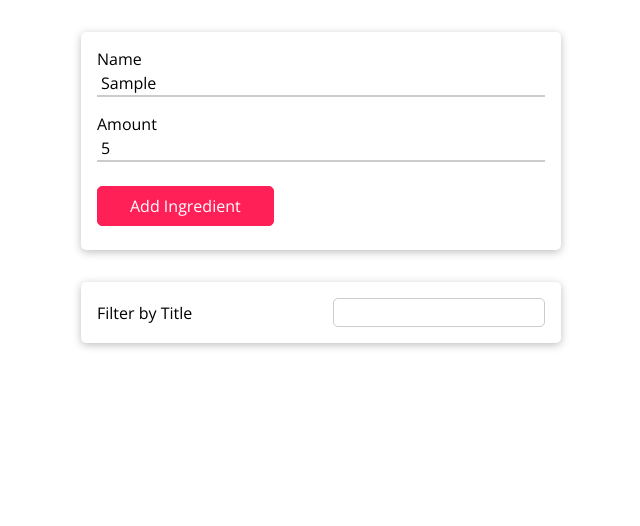
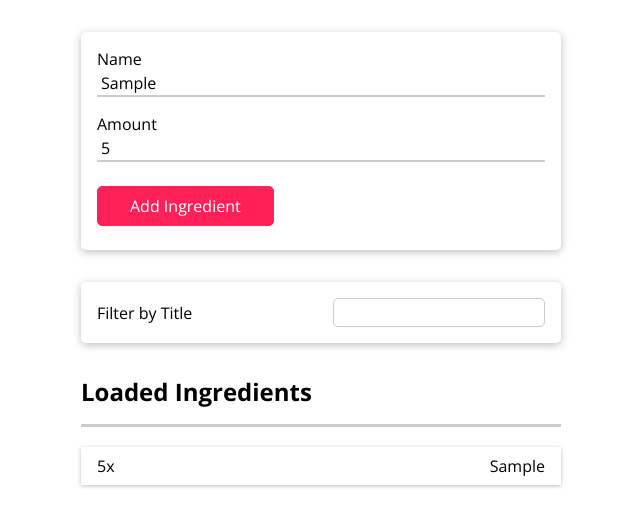
Before and after one commit to Norman518/react-hook-learning-project, a React (Create React App) app: page / in a window 1280 px wide. Both pictures are taken after typing "Sample", "5" into the empty fields and a click on the button "Add Ingredient". Shown: the top 526 px of the page, without its empty margins (319-959 px from the left). Built offline with nearby package versions, Linux system fonts and the light colour scheme.

Commit message:
ingredients are added to ingredient list

```diff
--- a/src/App.js
+++ b/src/App.js
@@ -2,7 +2,7 @@ import React from 'react';
 
 import Ingredients from './components/Ingredients/Ingredients';
 
-const App = props => {
+const App = () => {
   return <Ingredients />;
 };
 
--- a/src/components/Auth.js
+++ b/src/components/Auth.js
@@ -3,7 +3,7 @@ import React from 'react';
 import Card from './UI/Card';
 import './Auth.css';
 
-const Auth = props => {
+const Auth = () => {
   const loginHandler = () => {};
 
   return (
--- a/src/components/Ingredients/IngredientForm.js
+++ b/src/components/Ingredients/IngredientForm.js
@@ -8,7 +8,7 @@ const IngredientForm = React.memo(props => {
   const [enteredAmount, setAmount] = useState('');
   const submitHandler = event => {
     event.preventDefault();
-    // ...
+    props.onAddIngredient({ title: enteredTitle, amount: enteredAmount });
   };
 
   return (
--- a/src/components/Ingredients/IngredientList.js
+++ b/src/components/Ingredients/IngredientList.js
@@ -7,10 +7,10 @@ const IngredientList = props => {
     <section className="ingredient-list">
       <h2>Loaded Ingredients</h2>
       <ul>
-        {props.ingredients.map(ig => (
-          <li key={ig.id} onClick={props.onRemoveItem.bind(this, ig.id)}>
-            <span>{ig.title}</span>
-            <span>{ig.amount}x</span>
+        {props.ingredients.map(ingredient => (
+          <li key={ingredient.id} onClick={props.onRemoveIngredient.bind(this, ingredient.id)}>
+            <span>{ingredient.amount}x</span>
+            <span>{ingredient.title}</span>
           </li>
         ))}
       </ul>
--- a/src/components/Ingredients/Ingredients.js
+++ b/src/components/Ingredients/Ingredients.js
@@ -1,19 +1,27 @@
-import React from 'react';
+import React, { useState } from 'react';
 
+import IngredientList from './IngredientList';
 import IngredientForm from './IngredientForm';
 import Search from './Search';
 
-function Ingredients() {
+const Ingredients = () => {
+  const [ingredients, setIngredients] = useState([]);
+  const addIngredientHandler = ingredient => {
+    setIngredients(prevIngredients => [
+      ...prevIngredients,
+      { id: Math.random().toString(), ...ingredient },
+    ]);
+  };
   return (
     <div className="App">
-      <IngredientForm />
+      <IngredientForm onAddIngredient={addIngredientHandler} />
 
       <section>
         <Search />
-        {/* Need to add list here! */}
+        <IngredientList ingredients={ingredients} onRemoveIngredient={() => {}} />
       </section>
     </div>
   );
-}
+};
 
 export default Ingredients;
--- a/src/components/Ingredients/Search.js
+++ b/src/components/Ingredients/Search.js
@@ -3,7 +3,7 @@ import React from 'react';
 import Card from '../UI/Card';
 import './Search.css';
 
-const Search = React.memo(props => {
+const Search = React.memo(() => {
   return (
     <section className="search">
       <Card>
```
